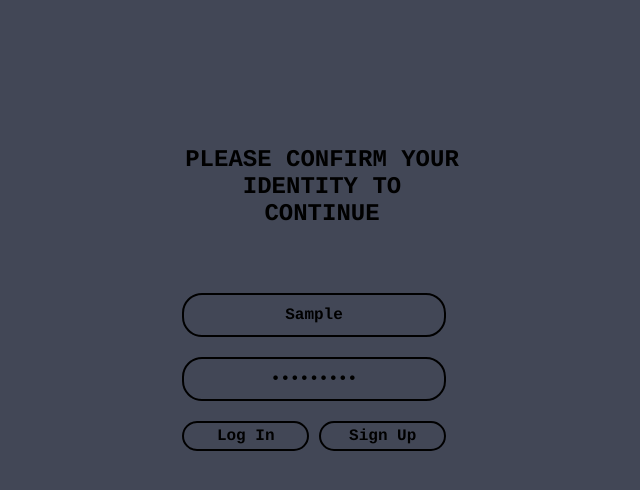
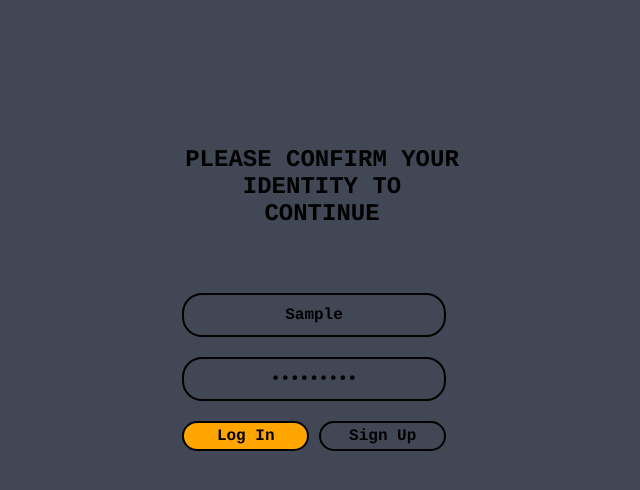
Before and after one commit to IlliaS64/doccheck, a website: page public/index.html in a window 1280 px wide. Both pictures are taken after typing "Sample", "Sample123" into the empty fields and a click on the button "Log In". Shown: the whole page, without its empty margins (318-958 px from the left). Drawn offline with Linux system fonts and the light colour scheme; no server answers.

Commit message:
pre-deploy

```diff
--- a/public/style.css
+++ b/public/style.css
@@ -22,6 +22,11 @@
     margin-right:auto;
     margin-top: 10%;
     padding: 10px;
+}
+
+button:focus{
+    outline: none;
+    background-color: orange;
 }
 
 input{
```
Also changed, not shown: package.json (+5 -2 lines), 3 other files.
